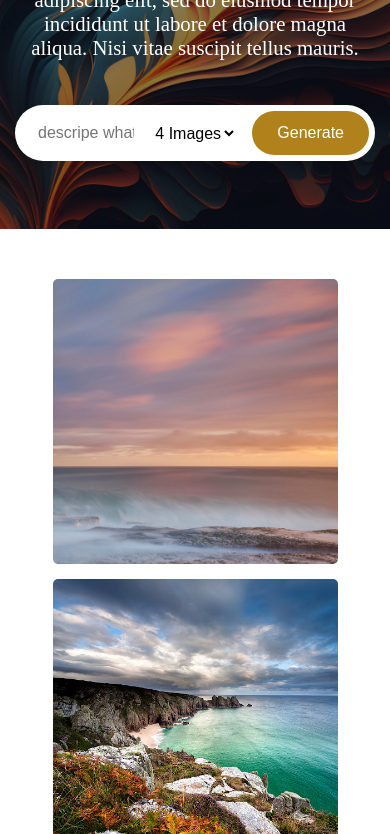
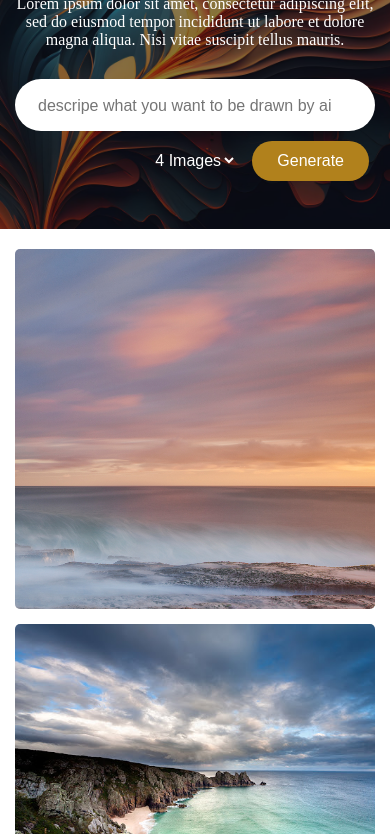
Before and after one commit to iblamekonradzuse/image_generator_openAi, a plain HTML site: page index.html in a window 390 px wide. Shown: the part 193-1027 px from the top of the page. Drawn offline with Linux system fonts and the light colour scheme.

Commit message:
responsive layout

```diff
--- a/style.css
+++ b/style.css
@@ -97,22 +97,31 @@
     gap: 15px;
     padding: 0 15px;
     max-width: 1250px;
-    margin: 50px 0;
+    margin: 50px auto;
     justify-content: center;
 }
 
 .imgage-gallery .img-card{
     width: 285px;
+    display: flex;
+    align-items: center;
+    justify-content: center;
     aspect-ratio: 1 / 1;
     border-radius: 5px;
     overflow: hidden ;
     position: relative;
+    background: #f2f2f2;
 }
 
 .imgage-gallery .img-card img{
     width: 100%;
     height: 100%;
     object-fit: cover;
+}
+
+.imgage-gallery .img-card.loading img{
+    width: 80px;
+    height: 80px;
 }
 
 .imgage-gallery .img-card .download-btn{
@@ -128,7 +137,7 @@
     justify-content: center;
 }
 
-.imgage-gallery .img-card:hover .download-btn{
+.imgage-gallery .img-card:not(.loading):hover .download-btn{
     display: flex;
 
 }
@@ -136,5 +145,54 @@
 .imgage-gallery .img-card .download-btn img {
     width: 14px;
     height: 14px;
+}
 
+@media screen and (max-width:760px){
+    .image-generator{
+        font-size: 1.8rem;
+    }
+
+    .image-generator p{
+        font-size: 1rem;
+    }
+
+    .image-generator .generate-form{
+        margin-top: 30px;
+        height: 52px;
+        display: block;
+     }
+
+     .generate-form .controls{
+        height: 40px;
+        margin-top: 15px;
+        align-items: center;
+        justify-content: flex-end;
+     }
+
+     .generate-form .img-quantity{
+        color: #fff;
+     }
+
+     .generate-form .img-quantity option{
+        color: #000;
+     }
+
+     .generate-form .generate-btn{
+        height: 100%;
+    }
+
+    .imgage-gallery{
+        margin-top: 20px;
+    }
+
+    .imgage-gallery .img-card:not(.loading):hover .download-btn{
+        display: flex;
+    }
 }
+
+@media screen and (max-width:500px){
+    .imgage-gallery .img-card {
+        width: 100%;
+
+    }
+}
```
Also changed, not shown: images/loader.gif (added).
